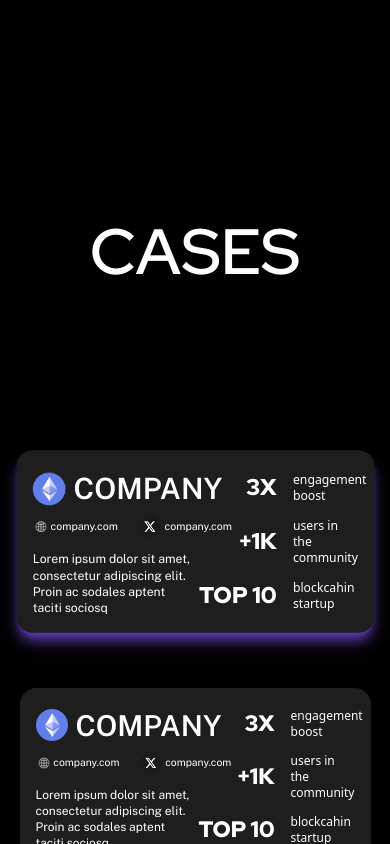
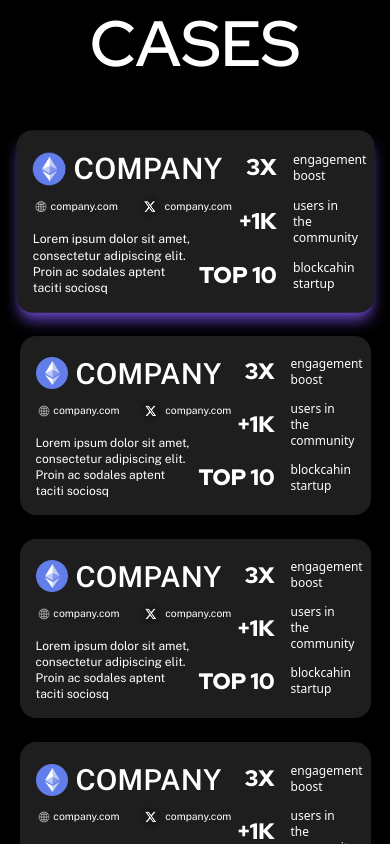
Before and after one commit to McNester/Demos, a Vue app: page / in a window 390 px wide. Shown: the part 880-1724 px from the top of the page. Built offline with nearby package versions, Linux system fonts and the light colour scheme.

Commit message:
adjusted the gap between cases in cases section and between home section and cases section's title

```diff
--- a/src/components/MainTry.vue
+++ b/src/components/MainTry.vue
@@ -526,7 +526,11 @@ section {
 
 @media (max-width: 721px) {
   #cases {
-    @apply -mb-[18rem] !important;
+    @apply -mb-[77%] -mt-[13rem] !important;
+  }
+
+  #casesWrapper {
+    @apply gap-[1.5rem] mt-[2rem];
   }
 }
 
```
